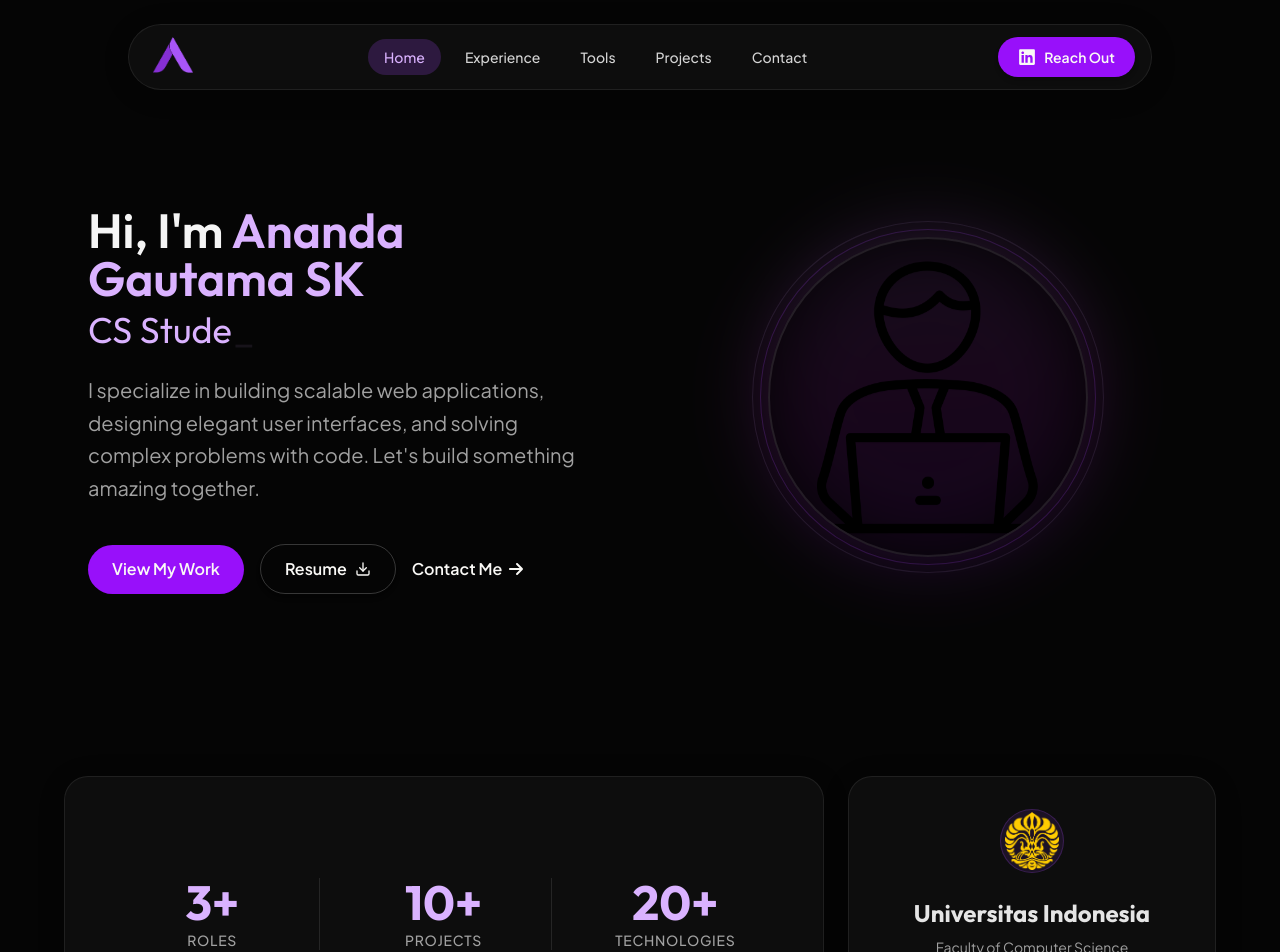
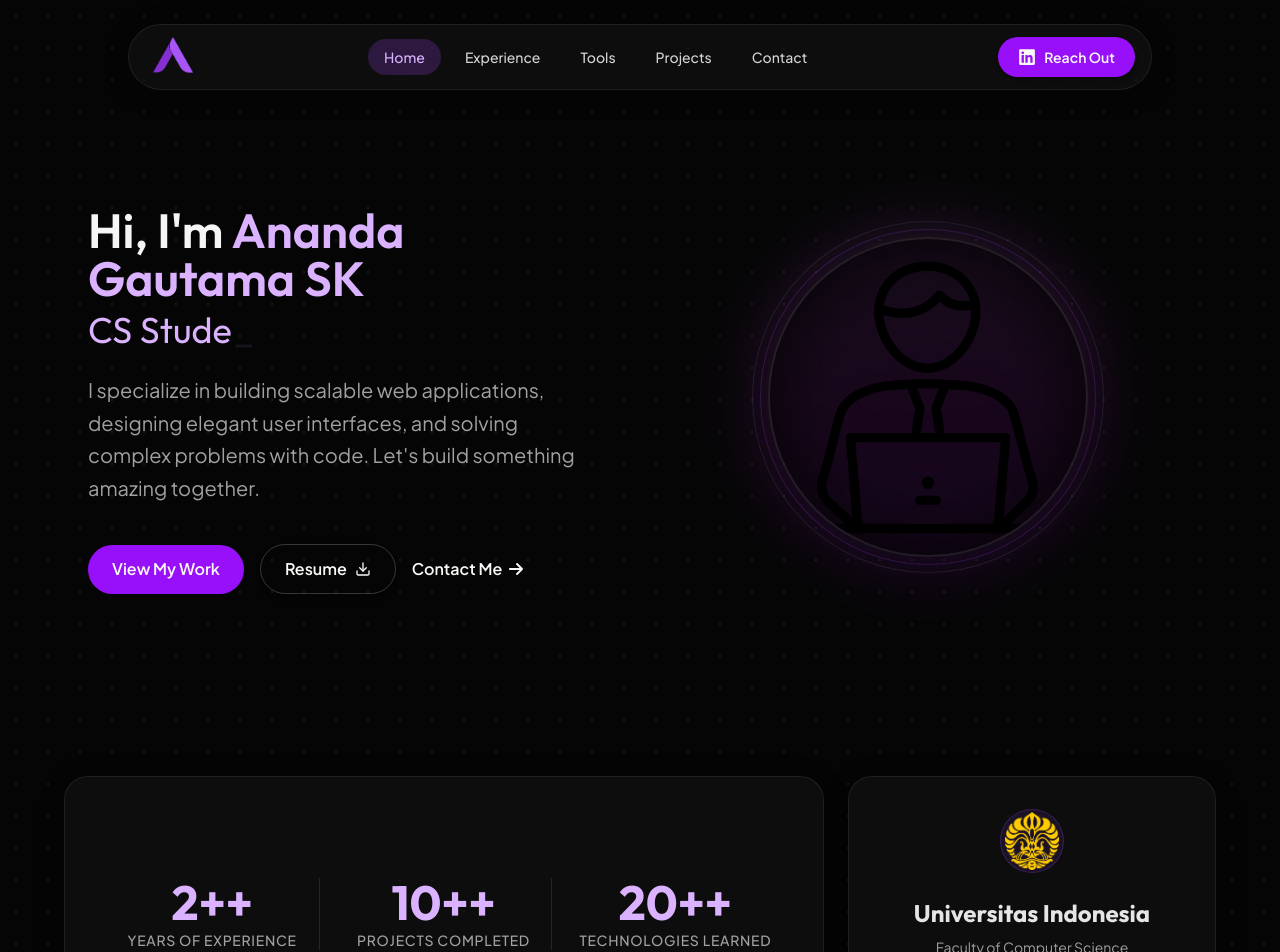
Before and after one commit to anotherbondan/portfolio, a Next.js app: page / in a window 1280 px wide. Shown: the top 952 px of the page. Built offline with nearby package versions, Linux system fonts and the light colour scheme.

Commit message:
feat: add background pattern

```diff
--- a/src/app/globals.css
+++ b/src/app/globals.css
@@ -41,7 +41,9 @@
 }
 
 body {
-  background: var(--background);
+  background-color: var(--background);
+  background-image: radial-gradient(rgba(255, 255, 255, 0.08) 1px, transparent 1px);
+  background-size: 32px 32px;
   color: var(--foreground);
   font-family: Arial, Helvetica, sans-serif;
   overflow-x: hidden;
--- a/src/modules/LandingModule/sections/Statistics.tsx
+++ b/src/modules/LandingModule/sections/Statistics.tsx
@@ -1,11 +1,10 @@
 "use client";
 import { motion } from "framer-motion";
-import { FaGraduationCap } from "react-icons/fa6";
 
 const stats = [
-  { value: "3+", label: "Roles" },
-  { value: "10+", label: "Projects" },
-  { value: "20+", label: "Technologies" },
+  { value: "2++", label: "Years of Experience" },
+  { value: "10++", label: "Projects Completed" },
+  { value: "20++", label: "Technologies Learned" },
 ];
 
 export default function Statistics() {
```
